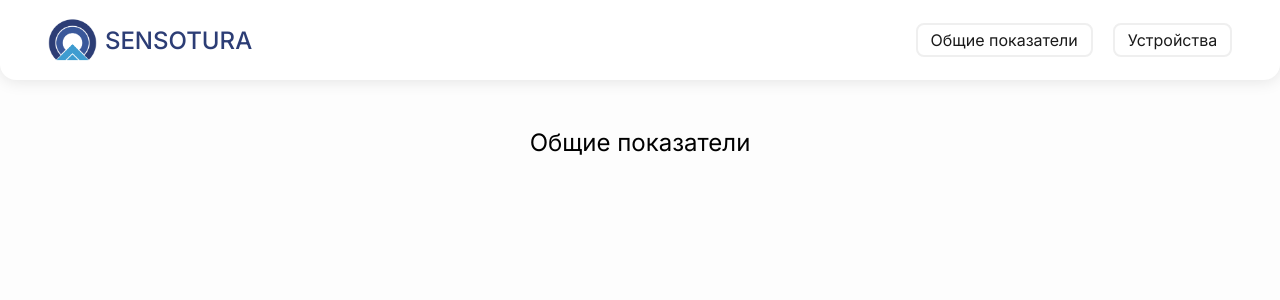
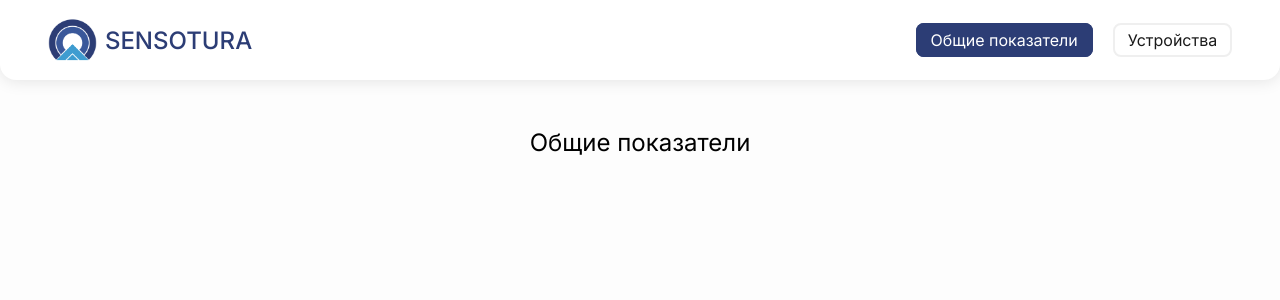
Before and after one commit to Begench2506/Sensotura, a Flask app: page / in a window 1280 px wide. Shown: the top 300 px of the page. Run offline with Flask 3, Linux system fonts and the light colour scheme; parts of the project's set-up code (start-up, migrations or seed data) failed here and were passed over.

Commit message:
style update

```diff
--- a/app/static/css/style.css
+++ b/app/static/css/style.css
@@ -66,6 +66,13 @@ h2{
     border: #2c3d75 2px solid;
 }
 
+.menu a.active{
+    background-color: #2c3d75;
+    color: #fff;
+    border: #2c3d75 2px solid;
+}
+
+
 main{
     margin: 0;
     padding: 3rem 7rem;
--- a/app/templates/base.html
+++ b/app/templates/base.html
@@ -3,6 +3,7 @@
 <head>
     <meta charset="UTF-8">
     <meta name="viewport" content="width=device-width, initial-scale=1.0">
+    <link rel="shortcut icon" href="{{url_for('static', filename='img/logo.png')}}">
     <link rel="stylesheet" href="{{ url_for('static', filename='css/style.css') }}">
     <link rel="preconnect" href="https://fonts.googleapis.com">
     <link rel="preconnect" href="https://fonts.gstatic.com" crossorigin>
@@ -14,7 +15,7 @@
         <img class="logo" src="{{ url_for('static', filename='img/logo.png') }}">
         <h2 class="companyName">SENSOTURA</h2>
         <div class="menu">
-            <a type="button" href="#">Общие показатели</a>
+            <a type="button" href="{{url_for('index')}}" class="{% if request.path == url_for('index') %}active{% endif %}">Общие показатели</a>
             <a type="button" href="#">Устройства</a>
 
         </div>
```
